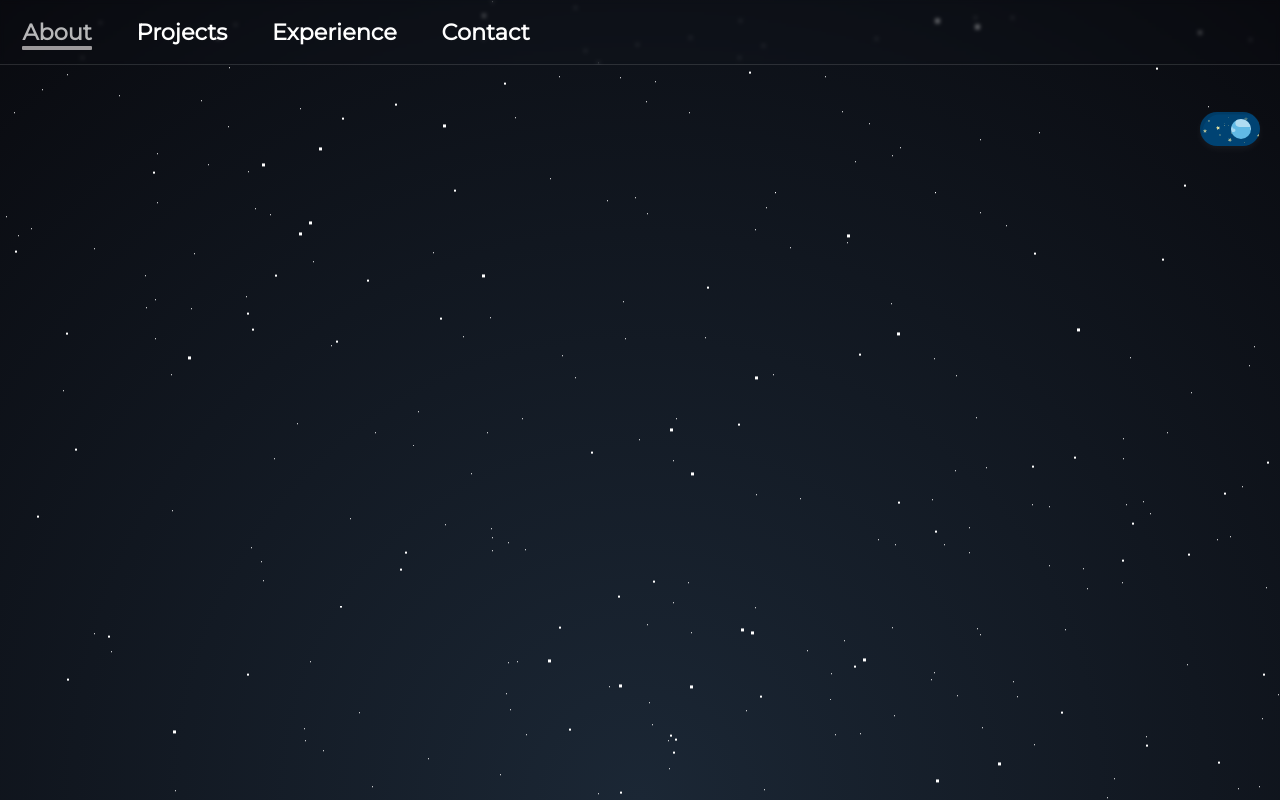
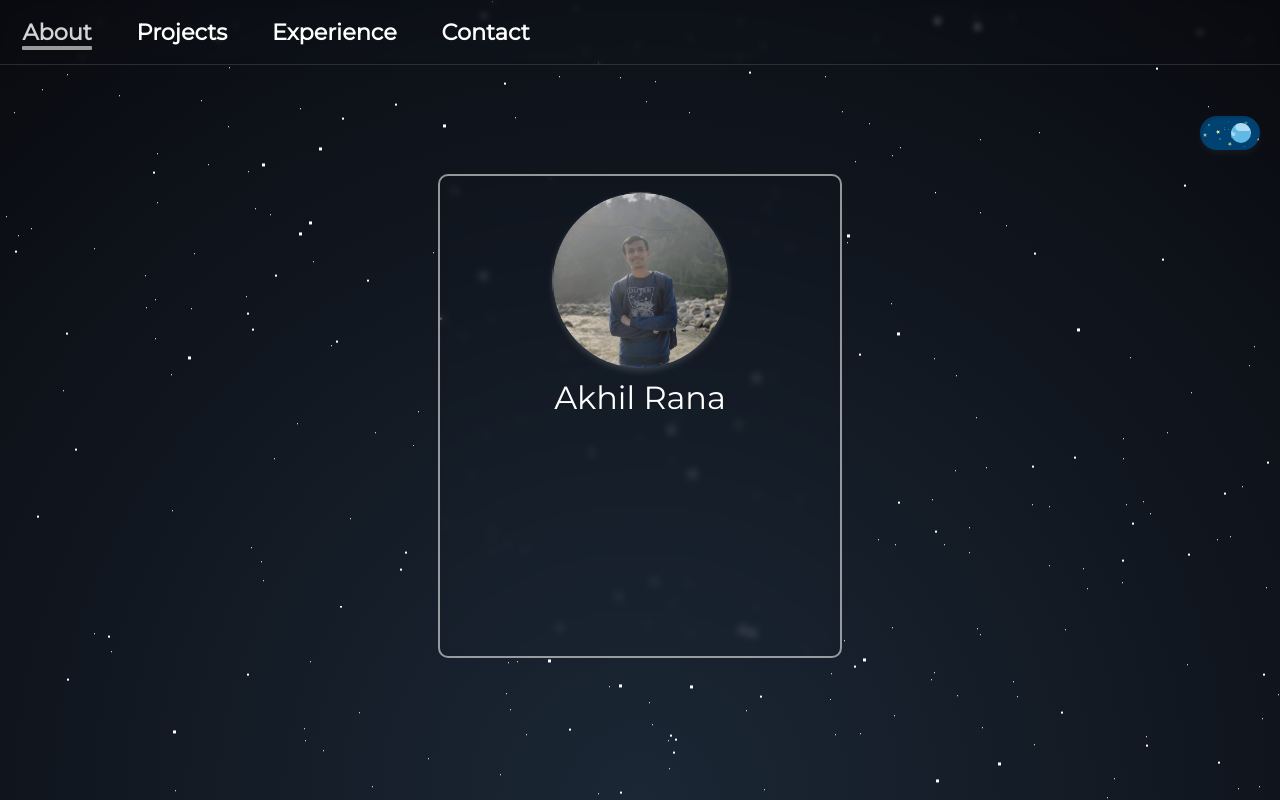
Before and after one commit to akhil-rana/portfolio, a website: page src/index.html in a window 1280 px wide. Both pictures are taken after a click on the icon 640 px from the left and 723 px from the top of the page. Drawn offline with nearby package versions, Linux system fonts and the light colour scheme.

Commit message:
many gooood changes

```diff
--- a/src/index.html
+++ b/src/index.html
@@ -4,6 +4,7 @@
     <meta charset="UTF-8" />
     <meta name="viewport" content="width=device-width, initial-scale=1.0" />
     <title>Akhil Rana</title>
+    <link rel="titleicon" type="image/x-icon" href="favicon.ico" />
     <link id="themeCSS" rel="stylesheet" href="./utils/background.css" />
     <link rel="stylesheet" href="./utils/themeToggle.css" />
     <link rel="stylesheet" href="./utils/typingEffect.css" />
@@ -32,6 +33,16 @@
             I am <span class="typed-text"></span
             ><span class="cursor">&nbsp;</span>
           </p>
+        </div>
+        <div class="about">
+          <div id="aboutBox">
+            <div id="pictureBox">
+              <div id="profileImage">
+                <img src="./assets/me.png" alt="profile_pic" />
+              </div>
+            </div>
+            <div id="name">Akhil Rana</div>
+          </div>
         </div>
         <nav id="navBar">
           <span id="menuButton">
--- a/src/script.js
+++ b/src/script.js
@@ -3,8 +3,17 @@ let navBarExpanded = false;
 
 $(window).resize(() => {
   let deviceWidth = window.innerWidth > 0 ? window.innerWidth : screen.width;
-  if (deviceWidth <= 700) $('#navBar li').hide();
-  else $('#navBar li').css('transform', 'scale(1)').fadeIn();
+  if (deviceWidth <= 700) {
+    $('#navBar li').hide();
+  } else {
+    $('#navBar li').css('transform', 'scale(1)').fadeIn();
+  }
+  if (navBarExpanded) {
+    $('#navBar li').hide();
+    $('#navBar').animate({ height: '4em' }, 300, () => {
+      navBarExpanded = false;
+    });
+  }
 });
 
 $('#nextDownArrow svg').click(() => {
@@ -13,25 +22,26 @@ $('#nextDownArrow svg').click(() => {
 
 document.querySelector('body').onwheel = function (event) {
   let move = event.deltaY;
-  if (move > 0 && position == 'main') {
-    goDownArrow();
-  } else if (move < 0 && position == 'about') {
-    goUpArrow();
+  if (move > 0) {
+    if (position == 'main') goDownArrow();
+  } else if (move < 0) {
+    if (position == 'about') goUpArrow();
   }
 };
 
 function goDownArrow() {
-  position = 'about';
+  position = 'processing';
   let deviceWidth = window.innerWidth > 0 ? window.innerWidth : screen.width;
   if (deviceWidth <= 700) $('#navBar li').hide();
   $('#nextDownArrow').fadeOut();
+  $('.about').css('display', 'flex');
+
   anime({
     targets: '.container-typing',
     translateY: '-100%',
     duration: 400,
     easing: 'easeInOutQuad',
     complete: function () {
-      $('.container-typing').hide();
       $('#navBar').fadeIn();
       if (deviceWidth > 700) $('#navBar li').show();
       anime({
@@ -43,18 +53,36 @@ function goDownArrow() {
         complete: function () {
           $('#about').addClass('hover');
           $('body').css('overscroll-behavior', 'none');
+          // $('.container-typing').hide();
+          position = 'about';
         },
       });
     },
   });
+  anime({
+    targets: '.about',
+    translateY: '-100%',
+    duration: 1300,
+    // easing: 'easeInOutSine',
+    complete: function () {},
+  });
 }
 
 function goUpArrow() {
-  position = 'main';
+  position = 'processing';
   $('#navBar').fadeOut();
   $('.container-typing').show();
-  $('#nextDownArrow').fadeIn();
   $('#about').removeClass('hover');
+  anime({
+    targets: '.about',
+    translateY: '100%',
+    duration: 1100,
+    // easing: 'easeInOutSine',
+    complete: function () {
+      $('#nextDownArrow').fadeIn();
+      position = 'main';
+    },
+  });
   anime({
     targets: '.container-typing',
     translateY: '0%',
@@ -65,13 +93,13 @@ function goUpArrow() {
 
 $('#navBar #menuButton svg').click(() => {
   if (!navBarExpanded) {
-    $('#navBar').animate({ height: '20em' }, 200, () => {
+    $('#navBar').animate({ height: '20em' }, 300, () => {
       navBarExpanded = true;
       $('#navBar li').fadeIn();
     });
   } else {
     $('#navBar li').hide();
-    $('#navBar').animate({ height: '4em' }, 200, () => {
+    $('#navBar').animate({ height: '4em' }, 300, () => {
       navBarExpanded = false;
     });
   }
--- a/src/style.css
+++ b/src/style.css
@@ -1,5 +1,6 @@
 body {
   /* overscroll-behavior: none; */
+  font-family: 'Montserrat', sans-serif;
 }
 
 #content {
@@ -47,8 +48,8 @@ body {
   top: 0;
   width: 100%;
   height: 4em;
-  -webkit-backdrop-filter: blur(5px);
-  backdrop-filter: blur(2px);
+  -webkit-backdrop-filter: blur(3px);
+  backdrop-filter: blur(3px);
   border-bottom: 1px solid rgba(255, 255, 255, 0.13);
 }
 #navBar ul {
@@ -63,7 +64,6 @@ body {
   color: white;
   font-size: 1.4em;
   text-decoration: none;
-  font-family: 'Montserrat', sans-serif;
   cursor: pointer;
   transition: 0.5s;
   /* border-bottom: 1px solid white; */
@@ -84,7 +84,7 @@ body {
 #navBar ul li span:hover,
 #navBar ul li span.hover {
   /* transform: scale(); */
-  color: rgba(221, 221, 221, 0.822);
+  color: rgba(221, 221, 221, 0.959);
 }
 #navBar ul li span:hover::after,
 #navBar ul li span.hover::after {
@@ -112,6 +112,62 @@ body {
   cursor: pointer;
 }
 
+#profileImage {
+  margin-top: 1em;
+  height: 11em;
+  width: 11em;
+  border-radius: 50%;
+  overflow: hidden;
+  filter: drop-shadow(rgba(255, 255, 255, 0.2) 0px 3px 3px);
+  -webkit-filter: drop-shadow(rgba(255, 255, 255, 0.2) 0px 3px 3px);
+}
+
+#profileImage img {
+  transition: 1.75s ease;
+  border: 1px solid rgba(255, 255, 255, 0.329);
+  width: 11em;
+  height: 11em;
+  opacity: 0.8;
+}
+
+#profileImage img:hover {
+  transform: scale(1.6);
+  opacity: 1;
+}
+
+.about {
+  height: 100%;
+  display: flex;
+  justify-content: center;
+  align-items: center;
+  margin: 1em;
+  transform: translateY(100%);
+}
+
+.about #aboutBox {
+  width: 25em;
+  min-width: 12em;
+  height: 30em;
+  justify-content: center;
+  border: 2px solid rgba(255, 255, 255, 0.555);
+  border-radius: 10px;
+  -webkit-backdrop-filter: blur(4px);
+  backdrop-filter: blur(4px);
+}
+
+.about #aboutBox #pictureBox {
+  /* width: 20em; */
+  display: flex;
+  justify-content: center;
+}
+
+.about #name {
+  text-align: center;
+  margin-top: .3em;
+  color: white;
+  font-size: 2em;
+}
+
 @media only screen and (max-width: 700px) {
   #navBar ul {
     display: block;
--- a/src/utils/themeToggle.css
+++ b/src/utils/themeToggle.css
@@ -49,7 +49,7 @@
 
 #themeToggle {
   position: absolute;
-  top: 0.74em;
+  top: 1em;
   right: 1em;
   height: 2.5em;
   width: 4em;
--- a/src/utils/toggleTheme.js
+++ b/src/utils/toggleTheme.js
@@ -128,6 +128,8 @@ function setLightTheme() {
   $('#themeCSS').attr('href', './utils/background-light.css');
   $('#toggle-theme-svg').css('filter', 'drop-shadow(0px 3px 3px rgba(0, 0, 0, 0.4))');
   $('#toggle-theme-svg').css('-webkit-filter', 'drop-shadow(0px 3px 3px rgba(0, 0, 0, 0.4))');
+  $('#profileImage').css('-webkit-filter', 'drop-shadow(0px 3px 3px rgba(0, 0, 0, 0.48))');
+  $('#profileImage').css('filter', 'drop-shadow(0px 3px 3px rgba(0, 0, 0, 0.48))');
 }
 
 function setDarkTheme() {
@@ -135,4 +137,6 @@ function setDarkTheme() {
   $('#themeCSS').attr('href', './utils/background.css');
   $('#toggle-theme-svg').css('filter', 'drop-shadow(0px 3px 3px rgba(255, 255, 255, 0.048))');
   $('#toggle-theme-svg').css('-webkit-filter', 'drop-shadow(0px 3px 3px rgba(255, 255, 255, 0.048))');
+  $('#profileImage').css('-webkit-filter', 'drop-shadow(0px 3px 3px rgba(255, 255, 255, 0.2))');
+  $('#profileImage').css('filter', 'drop-shadow(0px 3px 3px rgba(255, 255, 255, 0.2))');
 }
```
Also changed, not shown: src/assets/me.png (added), src/favicon.ico (added).
